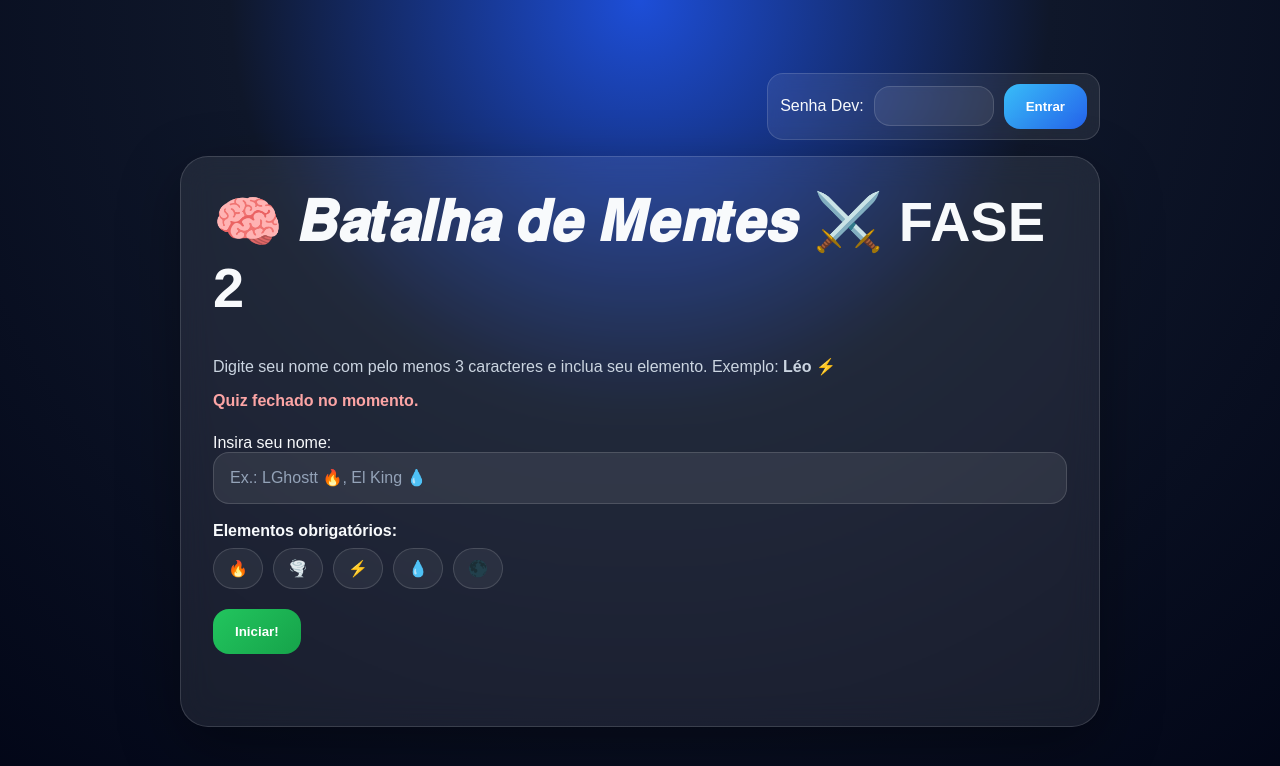
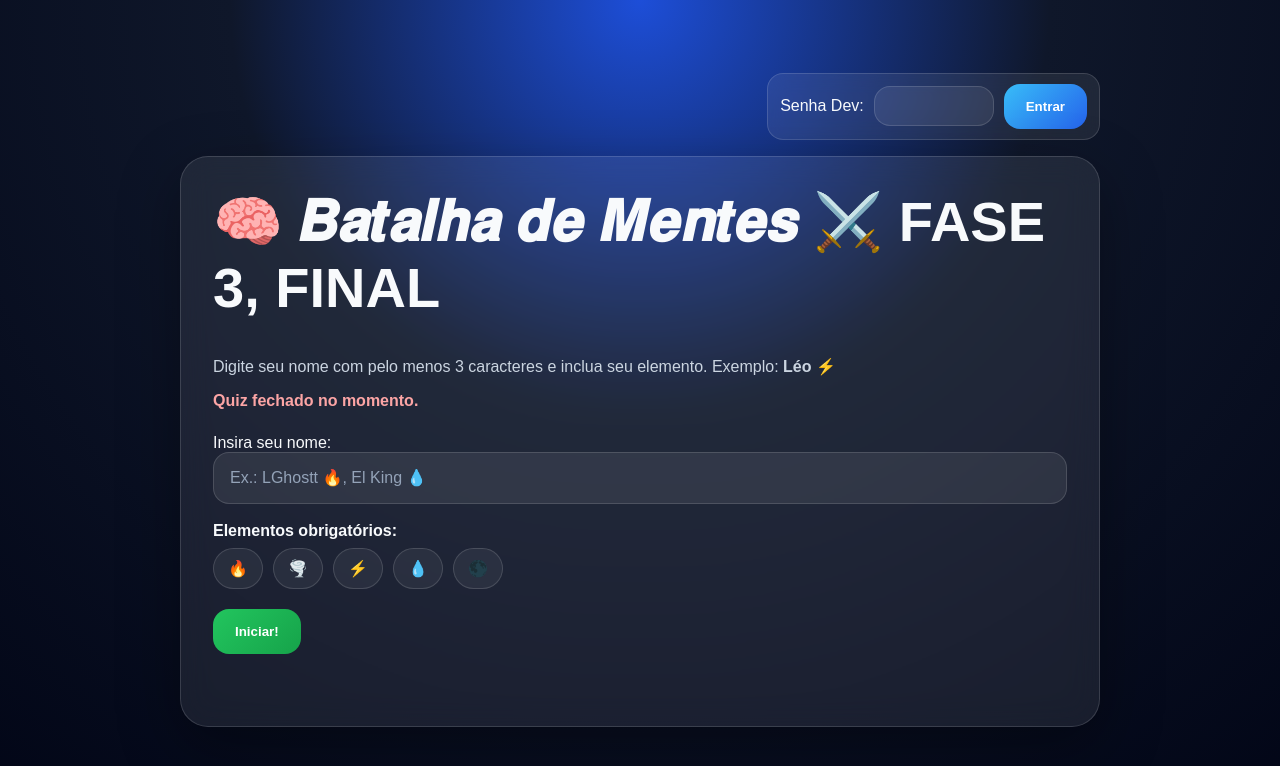
Before and after one commit to AzryonNoctis/quiz_app, a Flask app: page / in a window 1280 px wide. Shown: the top 766 px of the page. Run offline with Flask 3, Linux system fonts and the light colour scheme; data comes from the database, SQL or seed files in the repository.

Commit message:
Update index.html

```diff
--- a/quiz_app/templates/index.html
+++ b/quiz_app/templates/index.html
@@ -3,7 +3,7 @@
 <head>
   <meta charset="UTF-8" />
   <meta name="viewport" content="width=device-width, initial-scale=1.0" />
-  <title>🧠 𝑩𝒂𝒕𝒂𝒍𝒉𝒂 𝒅𝒆 𝑴𝒆𝒏𝒕𝒆𝒔 ⚔️ FASE 2 </title>
+  <title>FASE 3 | FASE FINAL QUIZ BC </title>
   <style>
     :root {
       --bg1: #0f172a;
@@ -112,7 +112,7 @@
     </div>
 
     <div class="card">
-      <h1>🧠 𝑩𝒂𝒕𝒂𝒍𝒉𝒂 𝒅𝒆 𝑴𝒆𝒏𝒕𝒆𝒔 ⚔️ FASE 2</h1>
+      <h1>🧠 𝑩𝒂𝒕𝒂𝒍𝒉𝒂 𝒅𝒆 𝑴𝒆𝒏𝒕𝒆𝒔 ⚔️ FASE 3, FINAL</h1>
       <p>Digite seu nome com pelo menos 3 caracteres e inclua seu elemento. Exemplo: <strong>Léo ⚡</strong></p>
       <p class="status {{ 'open' if quiz_open else 'closed' }}">{{ 'Quiz aberto para respostas.' if quiz_open else 'Quiz fechado no momento.' }}</p>
 
```
